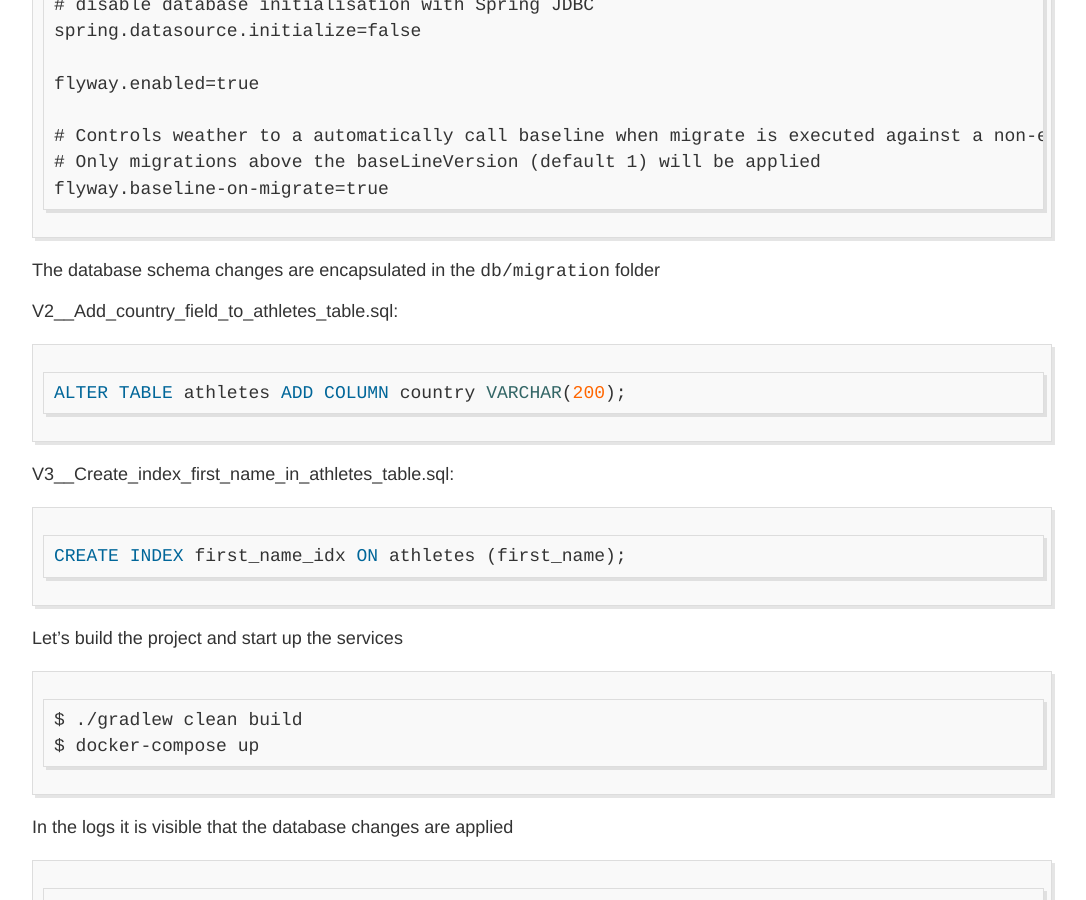
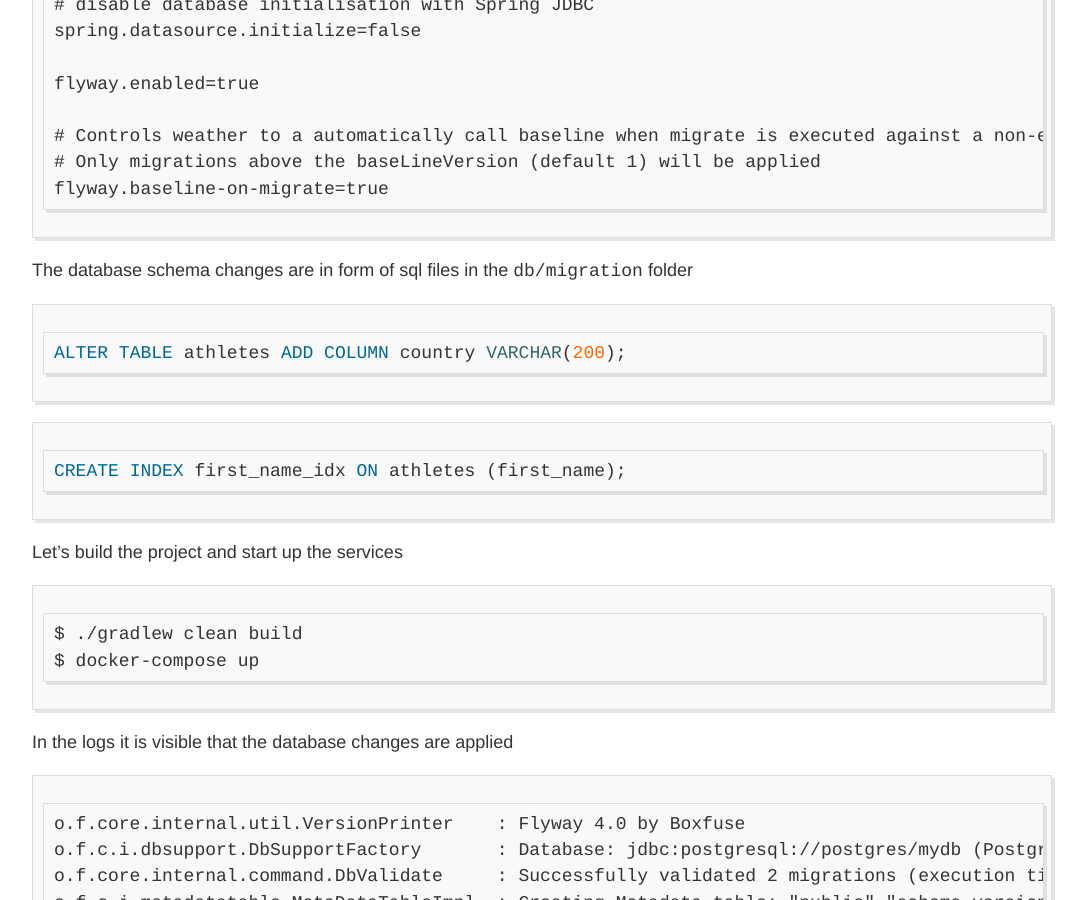
Before and after one commit to altfatterz/altfatterz.github.io, a Jekyll site: the page built from _posts/2016-03-14-database-migration-with-flyway.md, in a window 1280 px wide and 900 px high, scrolled down 1935 px. Shown: the whole window, without its empty margins (98-1184 px from the left). Built offline with Jekyll 4.4.1, drawn with Linux system fonts in a browser that asks for light colours; comment, search, counter and statistics services are not loaded.

````diff
--- a/_posts/2016-03-14-database-migration-with-flyway.md
+++ b/_posts/2016-03-14-database-migration-with-flyway.md
@@ -74,15 +74,11 @@
 flyway.baseline-on-migrate=true
 ```
 
-The database schema changes are encapsulated in the `db/migration` folder
-
-V2__Add_country_field_to_athletes_table.sql:
+The database schema changes are in form of sql files in the `db/migration` folder
 
 ```sql
 ALTER TABLE athletes ADD COLUMN country VARCHAR(200);
 ```
-
-V3__Create_index_first_name_in_athletes_table.sql:
 
 ```sql
 CREATE INDEX first_name_idx ON athletes (first_name);
````
